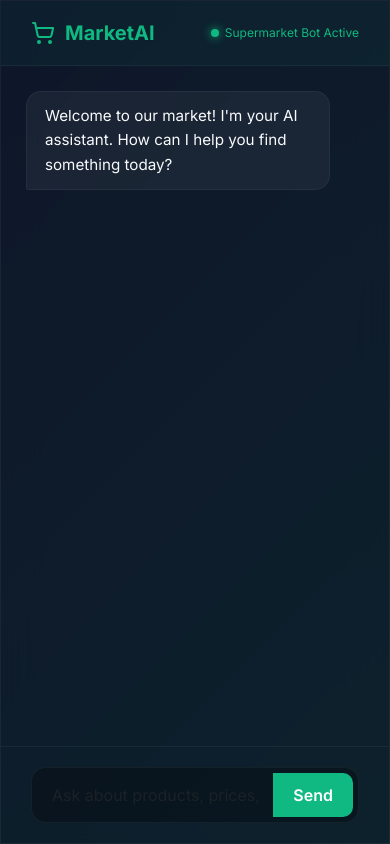
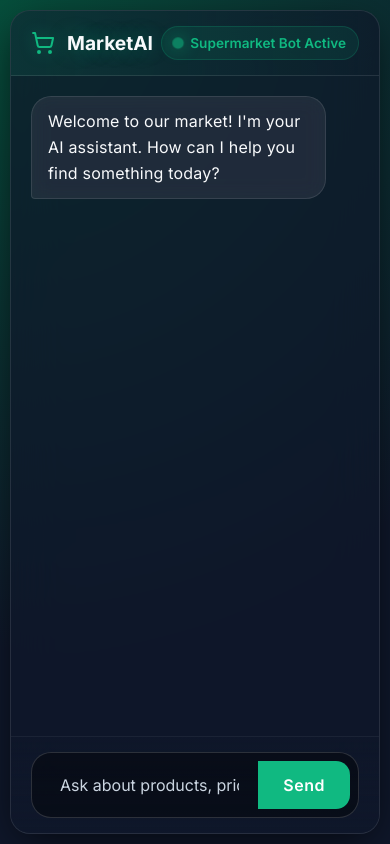
Before and after one commit to blackeagle686/market_chat_bot, a FastAPI app: page / in a window 390 px wide. Run offline with FastAPI, Linux system fonts and the light colour scheme; parts of the project's set-up code (start-up, migrations or seed data) failed here and were passed over.

Commit message:
style: enhance UI to full-screen with premium glassmorphism and responsiveness

```diff
--- a/static/style.css
+++ b/static/style.css
@@ -1,202 +1,290 @@
 :root {
-    --primary: #10b981; /* Emerald Green for Freshness */
+    --primary: #10b981; /* Vibrant Emerald Green */
+    --primary-glow: rgba(16, 185, 129, 0.4);
     --secondary: #059669;
-    --accent: #fbbf24; /* Amber for deals/highlights */
+    --accent: #fbbf24;
     --bg-dark: #0f172a;
-    --card-bg: rgba(15, 23, 42, 0.8);
+    --card-bg: rgba(15, 23, 42, 0.7);
     --text-primary: #f8fafc;
-    --text-secondary: #94a3b8;
-    --glass-border: rgba(255, 255, 255, 0.05);
-    --glass-shadow: 0 8px 32px 0 rgba(0, 0, 0, 0.5);
+    --text-secondary: #cbd5e1;
+    --glass-border: rgba(255, 255, 255, 0.1);
+    --glass-shadow: 0 10px 40px -10px rgba(0, 0, 0, 0.8);
 }
 
 body {
-    background: linear-gradient(135deg, #0f172a 0%, #064e3b 100%);
+    background: radial-gradient(circle at top left, #064e3b, #0f172a 70%);
     color: var(--text-primary);
     min-height: 100vh;
     display: flex;
     justify-content: center;
     align-items: center;
     margin: 0;
-    font-family: 'Inter', sans-serif;
+    font-family: 'Inter', system-ui, -apple-system, sans-serif;
+    padding: 20px;
+    box-sizing: border-box;
 }
 
 .chat-container {
-    width: 95%;
-    max-width: 900px;
-    height: 90vh;
+    width: 100%;
+    max-width: 1600px; /* Expands wider on large screens */
+    height: calc(100vh - 40px); /* Full screen minus the 20px body padding */
     background: var(--card-bg);
-    backdrop-filter: blur(20px);
-    -webkit-backdrop-filter: blur(20px);
+    backdrop-filter: blur(24px);
+    -webkit-backdrop-filter: blur(24px);
     border: 1px solid var(--glass-border);
-    border-radius: 24px;
+    border-radius: 30px;
     box-shadow: var(--glass-shadow);
     display: flex;
     flex-direction: column;
     overflow: hidden;
     position: relative;
+    transition: all 0.3s ease;
 }
 
 /* Header Styling */
 .chat-header {
-    padding: 20px 30px;
+    padding: 20px 35px;
     border-bottom: 1px solid var(--glass-border);
-    background: rgba(16, 185, 129, 0.05);
+    background: linear-gradient(to right, rgba(16, 185, 129, 0.1), rgba(15, 23, 42, 0));
     display: flex;
     justify-content: space-between;
     align-items: center;
 }
 
 .chat-header h2 {
-    font-size: 1.25rem;
+    font-size: 1.4rem;
     font-weight: 700;
-    color: var(--primary);
+    color: var(--text-primary);
     margin: 0;
     display: flex;
     align-items: center;
-    gap: 10px;
+    gap: 12px;
+    text-shadow: 0 0 20px var(--primary-glow);
+}
+
+.chat-header svg {
+    color: var(--primary);
+    filter: drop-shadow(0 0 8px var(--primary-glow));
 }
 
 .chat-header .status {
-    font-size: 0.75rem;
-    color: #10b981;
+    font-size: 0.85rem;
+    font-weight: 600;
+    color: var(--primary);
     display: flex;
     align-items: center;
-    gap: 6px;
+    gap: 8px;
+    background: rgba(16, 185, 129, 0.1);
+    padding: 6px 12px;
+    border-radius: 20px;
+    border: 1px solid rgba(16, 185, 129, 0.2);
 }
 
 .status-dot {
     width: 8px;
     height: 8px;
-    background: #10b981;
+    background: var(--primary);
     border-radius: 50%;
-    box-shadow: 0 0 10px #10b981;
+    box-shadow: 0 0 12px var(--primary);
+    animation: pulse 2s infinite;
+}
+
+@keyframes pulse {
+    0% { transform: scale(1); opacity: 1; }
+    50% { transform: scale(1.5); opacity: 0.5; }
+    100% { transform: scale(1); opacity: 1; }
 }
 
 /* Chat Window */
 .chat-window {
     flex: 1;
     overflow-y: auto;
-    padding: 25px;
+    padding: 30px 40px;
     display: flex;
     flex-direction: column;
-    gap: 15px;
+    gap: 20px;
+    scroll-behavior: smooth;
 }
 
 .chat-window::-webkit-scrollbar {
-    width: 5px;
+    width: 6px;
 }
 .chat-window::-webkit-scrollbar-thumb {
-    background: rgba(255, 255, 255, 0.1);
+    background: rgba(255, 255, 255, 0.15);
     border-radius: 10px;
+}
+.chat-window::-webkit-scrollbar-thumb:hover {
+    background: rgba(255, 255, 255, 0.25);
 }
 
 /* Messages */
 .message {
-    max-width: 85%;
-    padding: 12px 18px;
-    border-radius: 15px;
-    font-size: 0.95rem;
+    max-width: 80%;
+    padding: 16px 22px;
+    border-radius: 20px;
+    font-size: 1rem;
     line-height: 1.6;
-    animation: fadeIn 0.3s ease-out;
+    animation: slideUpFade 0.4s cubic-bezier(0.16, 1, 0.3, 1);
+    letter-spacing: 0.2px;
 }
 
-@keyframes fadeIn {
-    from { opacity: 0; transform: translateY(10px); }
+@keyframes slideUpFade {
+    from { opacity: 0; transform: translateY(15px); }
     to { opacity: 1; transform: translateY(0); }
 }
 
 .message.user {
     align-self: flex-end;
-    background: var(--primary);
+    background: linear-gradient(135deg, var(--primary), var(--secondary));
     color: white;
-    border-bottom-right-radius: 2px;
+    border-bottom-right-radius: 4px;
+    box-shadow: 0 4px 15px var(--primary-glow);
 }
 
 .message.bot {
     align-self: flex-start;
-    background: rgba(255, 255, 255, 0.05);
+    background: rgba(255, 255, 255, 0.08);
     border: 1px solid var(--glass-border);
     color: var(--text-primary);
-    border-bottom-left-radius: 2px;
+    border-bottom-left-radius: 4px;
+    backdrop-filter: blur(10px);
+}
+
+.message.bot p {
+    margin-bottom: 0.5rem;
+}
+.message.bot p:last-child {
+    margin-bottom: 0;
 }
 
 /* Loading Animation */
 .loading {
     display: flex;
-    gap: 4px;
-    padding: 10px 15px;
+    gap: 5px;
+    padding: 15px 20px;
+    background: rgba(255, 255, 255, 0.05);
+    border-radius: 20px;
+    border-bottom-left-radius: 4px;
+    width: fit-content;
 }
 .dot {
-    width: 6px;
-    height: 6px;
+    width: 8px;
+    height: 8px;
     background: var(--primary);
     border-radius: 50%;
     animation: bounce 1.4s infinite ease-in-out both;
 }
-.dot:nth-child(2) { animation-delay: 0.2s; }
-.dot:nth-child(3) { animation-delay: 0.4s; }
+.dot:nth-child(2) { animation-delay: 0.15s; }
+.dot:nth-child(3) { animation-delay: 0.3s; }
 
 @keyframes bounce {
-    0%, 80%, 100% { transform: scale(0); }
-    40% { transform: scale(1); }
+    0%, 80%, 100% { transform: scale(0); opacity: 0.3; }
+    40% { transform: scale(1); opacity: 1; }
 }
 
 /* Footer Input */
 .chat-footer {
-    padding: 20px 30px;
-    border-top: 1px solid var(--glass-border);
+    padding: 25px 40px;
+    background: linear-gradient(to top, rgba(15, 23, 42, 0.9), transparent);
+    border-top: 1px solid rgba(255, 255, 255, 0.05);
 }
 
 .input-group {
-    background: rgba(0, 0, 0, 0.3);
-    border: 1px solid var(--glass-border);
-    border-radius: 15px;
-    padding: 5px;
+    background: rgba(0, 0, 0, 0.4);
+    border: 1px solid rgba(255, 255, 255, 0.15);
+    border-radius: 20px;
+    padding: 8px;
     display: flex;
+    transition: all 0.3s ease;
+}
+
+.input-group:focus-within {
+    border-color: var(--primary);
+    box-shadow: 0 0 20px var(--primary-glow);
+    background: rgba(0, 0, 0, 0.6);
 }
 
 .input-group input {
     background: transparent;
     border: none;
     color: white;
-    padding: 10px 15px;
+    padding: 12px 20px;
+    font-size: 1rem;
     flex: 1;
     outline: none !important;
     box-shadow: none !important;
 }
 
+.input-group input::placeholder {
+    color: var(--text-secondary);
+}
+
 .input-group button {
     background: var(--primary);
     border: none;
-    border-radius: 10px;
-    padding: 0 20px;
+    border-radius: 14px;
+    padding: 0 25px;
     color: white;
     font-weight: 600;
-    transition: all 0.2s;
+    letter-spacing: 0.5px;
+    transition: all 0.2s cubic-bezier(0.16, 1, 0.3, 1);
+    display: flex;
+    align-items: center;
+    gap: 8px;
 }
 
 .input-group button:hover {
-    background: var(--secondary);
-    transform: scale(1.02);
+    background: #0ea5e9; /* Shift to a cool blue on hover for dynamic feel */
+    transform: translateY(-2px);
+    box-shadow: 0 5px 15px rgba(14, 165, 233, 0.4);
 }
 
+.input-group button:active {
+    transform: translateY(0);
+}
+
+/* Source Tags (if any) */
 .source-tag {
-    display: block;
-    font-size: 0.7rem;
-    margin-top: 8px;
+    display: inline-block;
+    font-size: 0.75rem;
+    margin-top: 10px;
+    padding: 4px 10px;
+    background: rgba(251, 191, 36, 0.1);
     color: var(--accent);
-    opacity: 0.8;
+    border-radius: 12px;
+    border: 1px solid rgba(251, 191, 36, 0.2);
 }
 
 /* Responsive */
-@media (max-width: 600px) {
+@media (max-width: 768px) {
+    body {
+        padding: 10px; /* Less padding on mobile */
+    }
+
     .chat-container {
         width: 100%;
-        height: 100vh;
-        border-radius: 0;
+        height: calc(100vh - 20px);
+        border-radius: 20px;
     }
+
+    .chat-header {
+        padding: 15px 20px;
+    }
+
+    .chat-window {
+        padding: 20px;
+    }
+
     .message {
         max-width: 90%;
+        padding: 12px 16px;
+    }
+
+    .chat-footer {
+        padding: 15px 20px;
+    }
+
+    .chat-header h2 {
+        font-size: 1.2rem;
     }
 }
```
